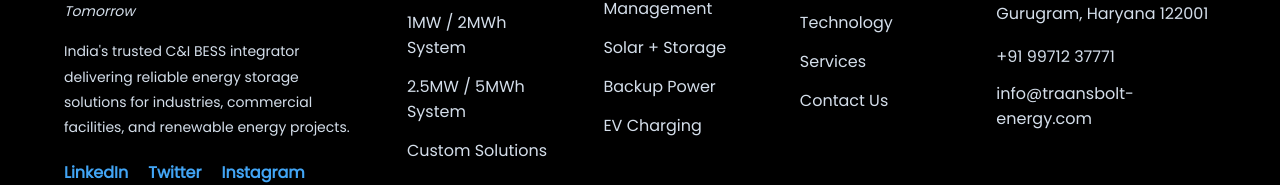
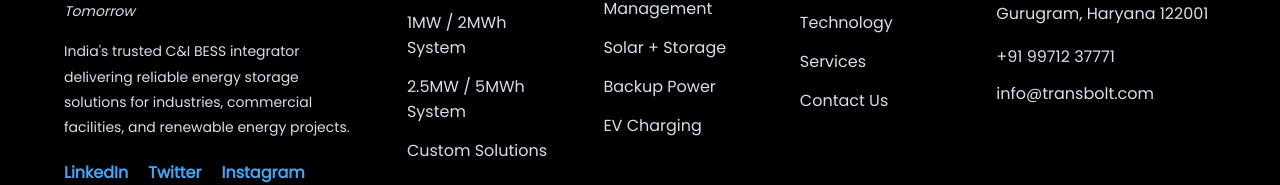
Before and after one commit to Rit1760/Transbolt_Energy, a Next.js app: page / in a window 1280 px wide. Shown: the part 3542-3727 px from the top of the page. Built offline with nearby package versions, Linux system fonts and the light colour scheme.

Commit message:
update message

```diff
--- a/src/Components/Footer.jsx
+++ b/src/Components/Footer.jsx
@@ -94,8 +94,8 @@
             +91 99712 37771
           </a>
 
-          <a href="mailto:info@traansbolt-energy.com">
-            info@traansbolt-energy.com
+          <a href="info@transbolt.com">
+            info@transbolt.com
           </a>
 
           {/* <button className="footer_btn">
```
